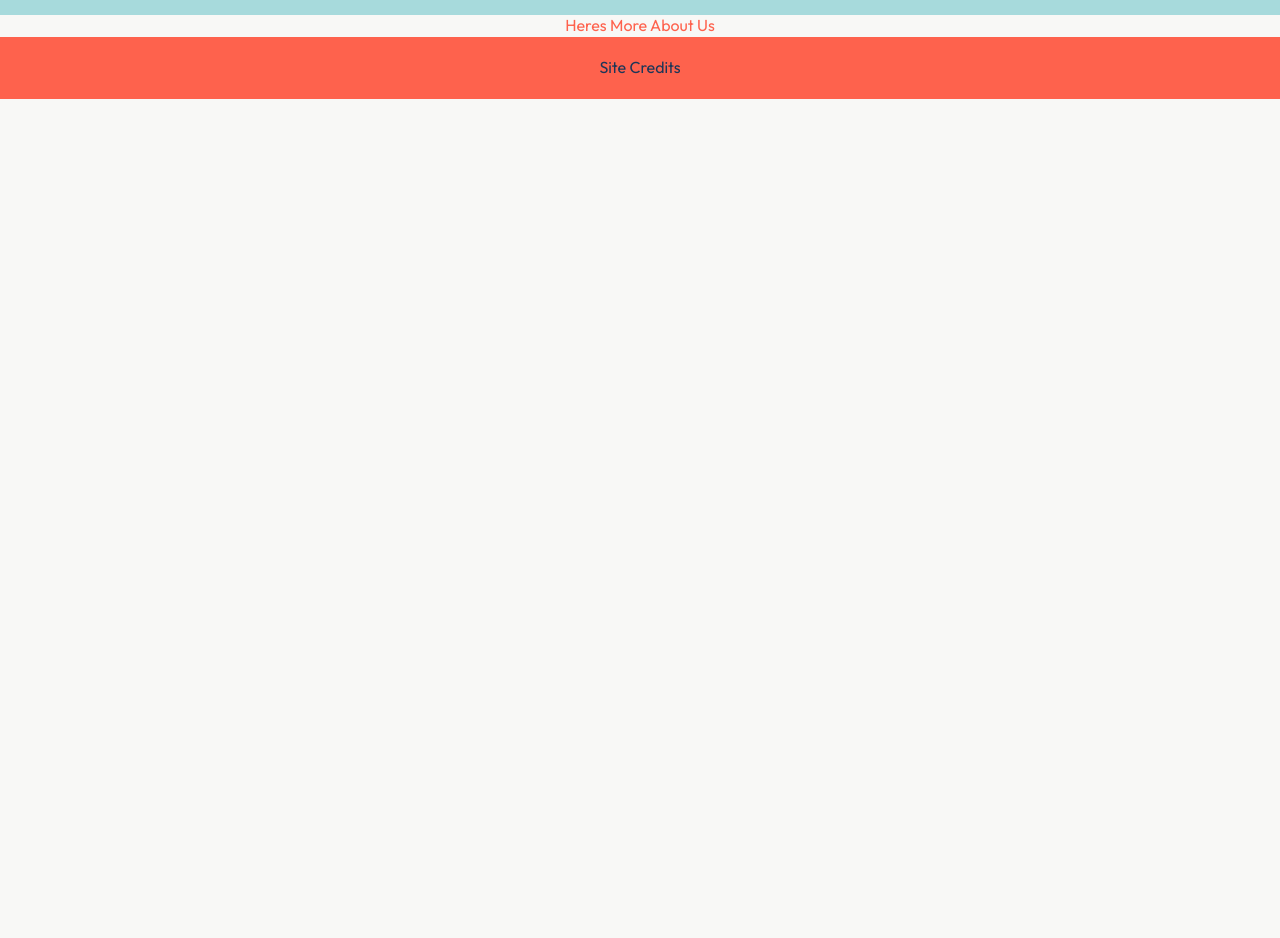
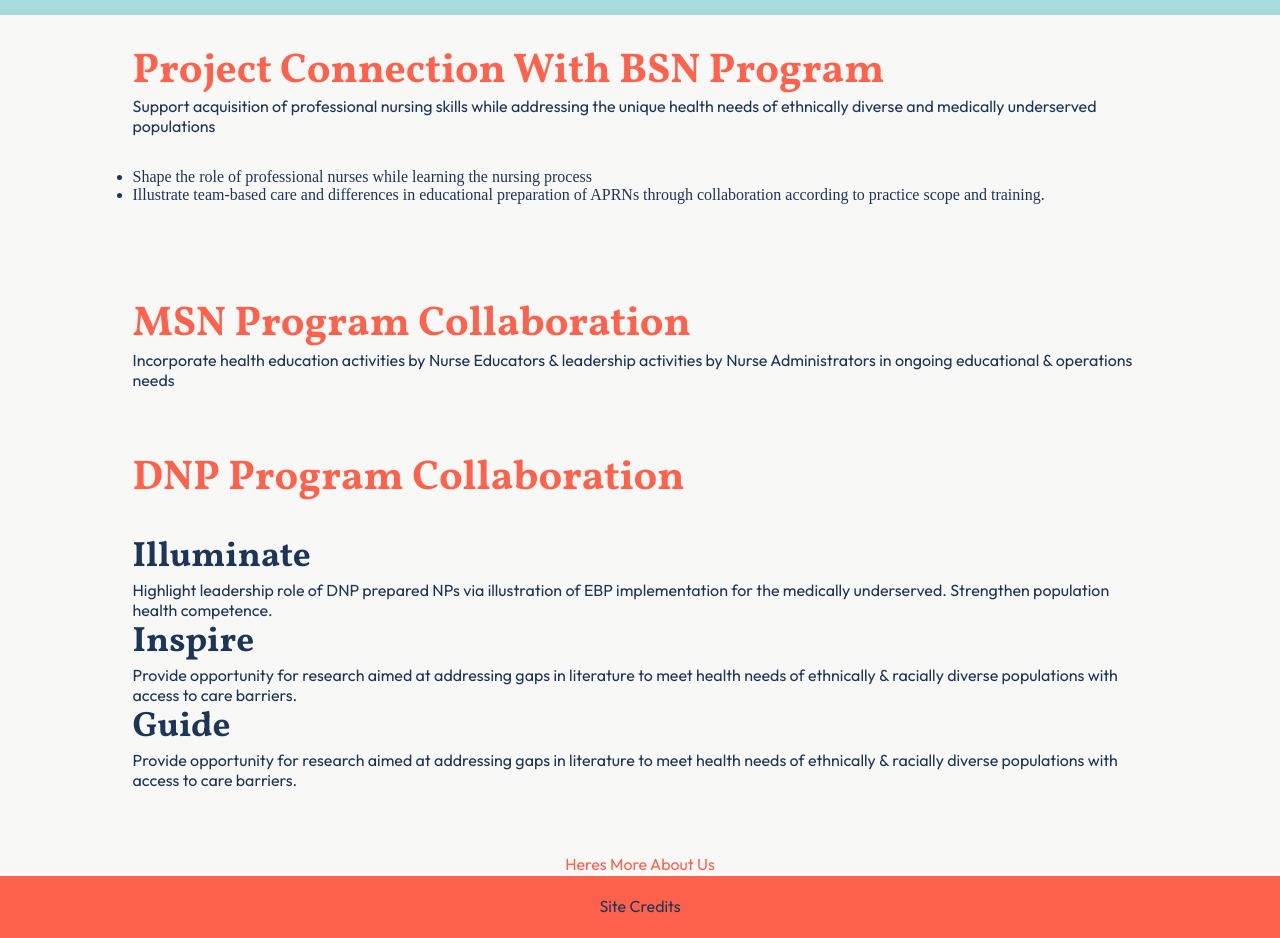
Before and after one commit to Drewole/nextjs-sass-boilerplate, a Next.js app: page / in a window 1280 px wide. Shown: the part 1340-2278 px from the top of the page. Before the commit the page ends 1439 px from the top, so only its background shows below. Built offline with nearby package versions, Linux system fonts and the light colour scheme.

Commit message:
comments, file re-arrangements

```diff
--- a/pages/index.tsx
+++ b/pages/index.tsx
@@ -3,6 +3,7 @@ import styles from '@/styles/components/Home.module.scss';
 import Link from 'next/link';
 import Hero from '@/components/modules/Hero';
 import Intro from '@/components/modules/Intro';
+import { ProgramSection } from '@/components/modules/ProgramSection';
 
 export default function Home() {
   return (
@@ -16,6 +17,55 @@ export default function Home() {
       <Hero />
       <main className={styles._}>
         <Intro />
+        <div></div>
+
+        <div className={styles.programs}>
+          <ProgramSection
+            className={styles.bsn}
+            mainTitle="Project Connection With BSN Program"
+            description="Support acquisition of professional nursing skills while addressing the unique health needs of ethnically diverse and medically underserved populations"
+          >
+            <ul>
+              <li>
+                Shape the role of professional nurses while learning the nursing
+                process
+              </li>
+              <li>
+                Illustrate team-based care and differences in educational
+                preparation of APRNs through collaboration according to practice
+                scope and training.
+              </li>
+            </ul>
+          </ProgramSection>
+          <ProgramSection
+            className={styles.msn}
+            mainTitle="MSN Program Collaboration"
+            description="Incorporate health education activities by Nurse Educators & leadership activities by Nurse Administrators in ongoing educational & operations needs"
+          />
+          <ProgramSection
+            className={styles.msn}
+            mainTitle="DNP Program Collaboration"
+          >
+            <h3>Illuminate</h3>
+            <p>
+              Highlight leadership role of DNP prepared NPs via illustration of
+              EBP implementation for the medically underserved. Strengthen
+              population health competence.
+            </p>
+            <h3>Inspire</h3>
+            <p>
+              Provide opportunity for research aimed at addressing gaps in
+              literature to meet health needs of ethnically & racially diverse
+              populations with access to care barriers.
+            </p>
+            <h3>Guide</h3>
+            <p>
+              Provide opportunity for research aimed at addressing gaps in
+              literature to meet health needs of ethnically & racially diverse
+              populations with access to care barriers.
+            </p>
+          </ProgramSection>
+        </div>
         <p>
           <Link href={'/about'}>Heres More About Us</Link>
         </p>
--- a/styles/global/styles.scss
+++ b/styles/global/styles.scss
@@ -13,6 +13,7 @@
   --default-transition: 0.2s ease-out;
   /////// COLORS ///////
   //NOTE: HSL reads as hsl(hue, saturation, lightness)
+  //All of these theme colors should also be added to the
   --red: hsl(7, 99%, 65%); //#ff725e
   --darkRed: hsl(7, 65%, 56%); //#ff725e
   --white: hsl(60, 12%, 97%); //#f7f8f6
```
Also changed, not shown: styles/global/mixins.scss (deleted, +0 -196 lines).
